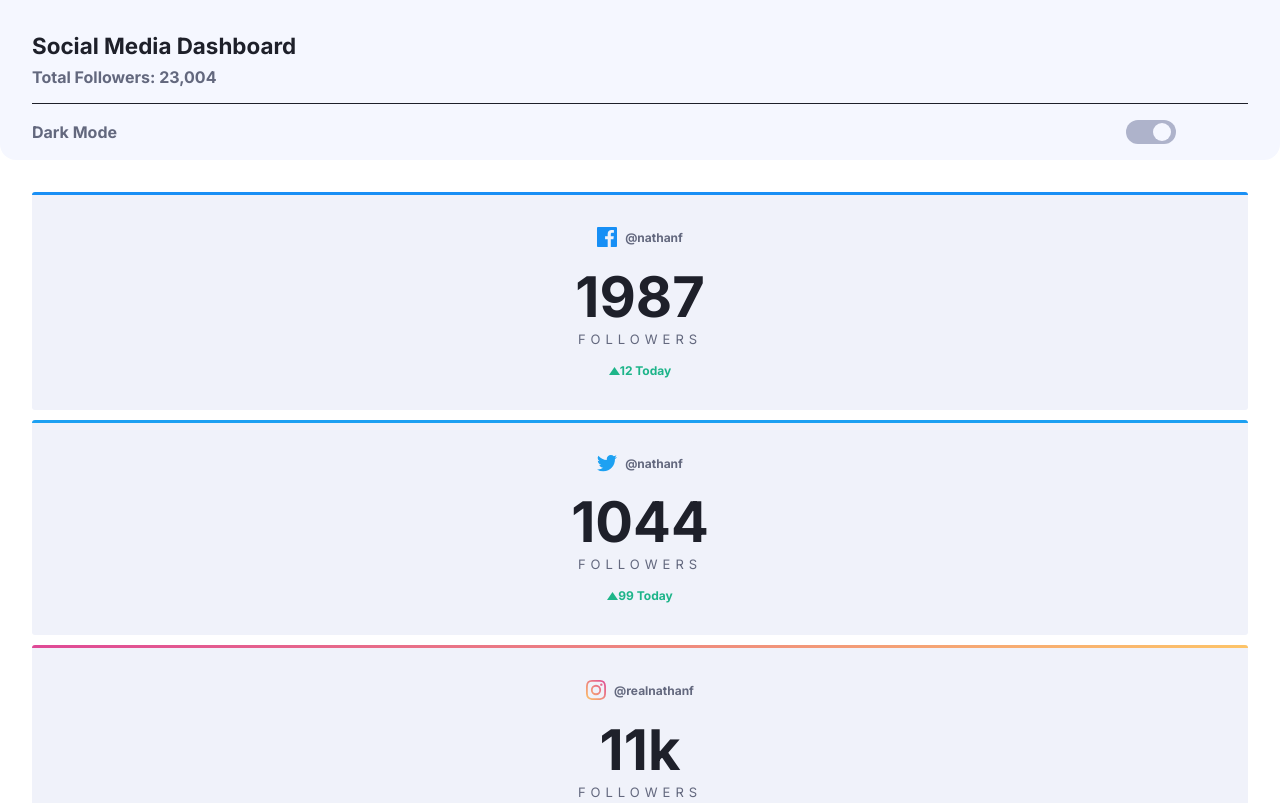
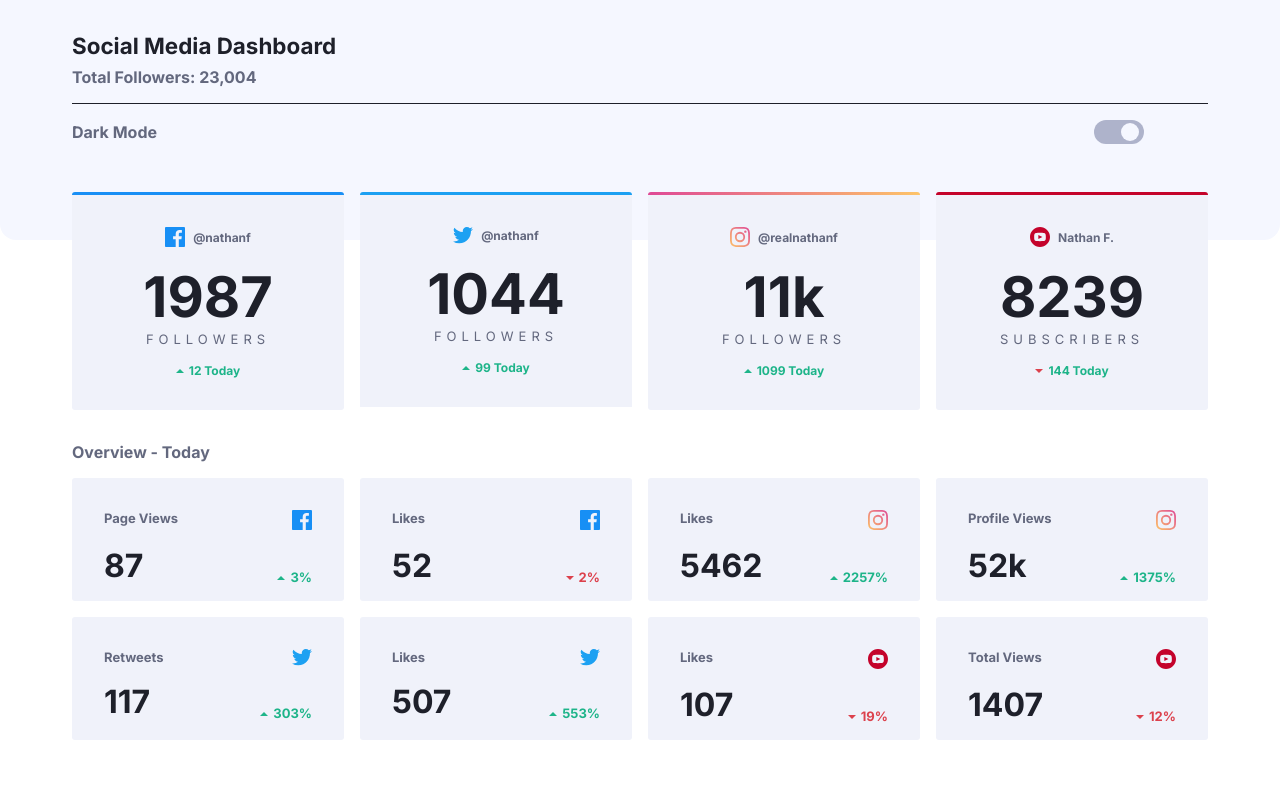
Before and after one commit to MohtashimAli85/social-media-dashboard-with-theme-switcher-master, a plain HTML site: page index.html in a window 1280 px wide. Shown: the top 803 px of the page. Drawn offline with Linux system fonts and the light colour scheme.

Commit message:
Update style.css

```diff
--- a/style.css
+++ b/style.css
@@ -12,7 +12,7 @@
 
   /* Dark Theme */
 
-  --dToggle: linear gradient hsl(210, 78%, 56%) to hsl(146, 68%, 55%);
+  --dToggle: linear-gradient(to right, #378fe6, #3eda82);
 
   /* Light Theme */
 
@@ -26,7 +26,7 @@
   --veryDarkBlueBgTp: hsl(232, 19%, 15%); /* Top BG Pattern */
   --darkdesaturatedblue: hsl(228, 28%, 20%);
   --desaturatedBlue: hsl(228, 34%, 66%); /* text */
-  -whitedt: hsl(0, 0%, 100%); /* text */
+  --whitedt: hsl(0, 0%, 100%); /* text */
 
   /* Light Theme */
 
@@ -41,26 +41,33 @@
   padding: 0;
   box-sizing: border-box;
 }
-body,
-.socialMedia-Container {
+* {
+  transition: background-color 0.5s ease-in-out, left 0.2s ease-in-out,
+    background-image 0.5s ease-in-out;
+}
+.d-grid,
+.socialMedia-Container,
+.overViewSection {
   display: grid;
+}
+.d-grid {
+  grid-template-rows: 10rem 5rem 1fr;
 }
 body {
   font-family: "Inter", sans-serif;
-  grid-template-rows: 10rem 5rem 1fr;
 }
 .container {
-  padding: 2rem 2rem 0;
+  padding: 2rem 2rem;
 }
 header {
-  background: var(--veryPaleBlue);
+  background-color: var(--veryPaleBlue);
   grid-row: 1/3;
   grid-column: 1/2;
   border-bottom-right-radius: 1rem;
   border-bottom-left-radius: 1rem;
 }
 main {
-  grid-row: 2/3;
+  grid-row: 2/4;
   grid-column: 1/2;
 }
 .headings {
@@ -113,28 +120,32 @@ main {
   left: 1.65rem;
 }
 
-.socialMedia-Container {
+.socialMedia-Container,
+.overViewSection {
   grid-gap: 10px;
 }
 .card {
   border-radius: 3px;
   overflow: overlay;
 }
+
 .box {
   flex-flow: column;
   align-items: center;
   justify-content: center;
   padding: 2rem;
-  background: var(--lightGrayishBlue);
+  background-color: var(--lightGrayishBlue);
   text-align: center;
 }
 .status {
-  align-items: center;
+  align-items: flex-end;
   color: var(--limeGreen);
 }
+.status .red {
+  color: var(--brightRed);
+}
 .icon {
-  width: 11px;
-  height: 8px;
+  padding-bottom: 5px;
 }
 .userInfo {
   align-items: center;
@@ -143,8 +154,11 @@ main {
   margin-left: 0.5rem;
   font-size: 12px;
 }
+.numbers,
+.row h5 {
+  color: var(--veryDarkBlue);
+}
 .numbers {
-  color: var(--veryDarkBlue);
   font-size: 3.5rem;
 }
 .follower {
@@ -157,4 +171,83 @@ main {
 }
 .status p {
   font-size: 12px;
+  margin-left: 5px;
 }
+.row p {
+  font-size: 13px;
+}
+.overViewSection .card {
+  padding: 1rem 2rem;
+  background-color: var(--lightGrayishBlue);
+}
+.overView {
+  font-size: 1rem;
+  margin: 2rem 0 1rem;
+}
+.row {
+  justify-content: space-between;
+  margin-top: 1rem;
+}
+.row h5 {
+  font-size: 2rem;
+}
+
+.dark {
+  background-color: var(--veryDarkBlueBg);
+}
+.dark .overViewSection .card,
+.dark .box {
+  background-color: var(--darkdesaturatedblue);
+}
+.dark header {
+  background-color: var(--veryDarkBlueBgTp);
+}
+.dark .headings p,
+.dark .theme-name,
+.dark main {
+  color: var(--desaturatedBlue);
+}
+.dark .headings h1,
+.dark .numbers,
+.dark .row h5 {
+  color: var(--whitedt);
+}
+.dark .theme {
+  border-top: 1px solid var(--whitedt);
+}
+.dark .togglebutton {
+  background-color: transparent;
+  background-image: var(--dToggle);
+}
+.dark .btn {
+  background-color: var(--veryDarkBlueBgTp);
+  left: 0.3rem;
+}
+
+.socialMedia-Container {
+  --auto-grid-min-size: 15rem;
+}
+.overViewSection {
+  --auto-grid-min-size: 15rem;
+}
+.socialMedia-Container,
+.overViewSection {
+  grid-template-columns: repeat(
+    auto-fill,
+    minmax(var(--auto-grid-min-size), 1fr)
+  );
+}
+@media screen and (min-width: 768px) {
+  .socialMedia-Container,
+  .overViewSection {
+    grid-template-columns: 1fr 1fr 1fr 1fr;
+    grid-gap: 1rem;
+  }
+}
+@media screen and (min-width: 1200px) {
+  .container {
+    min-width: 1200px;
+    max-width: 1200px;
+    margin: auto;
+  }
+}
```
